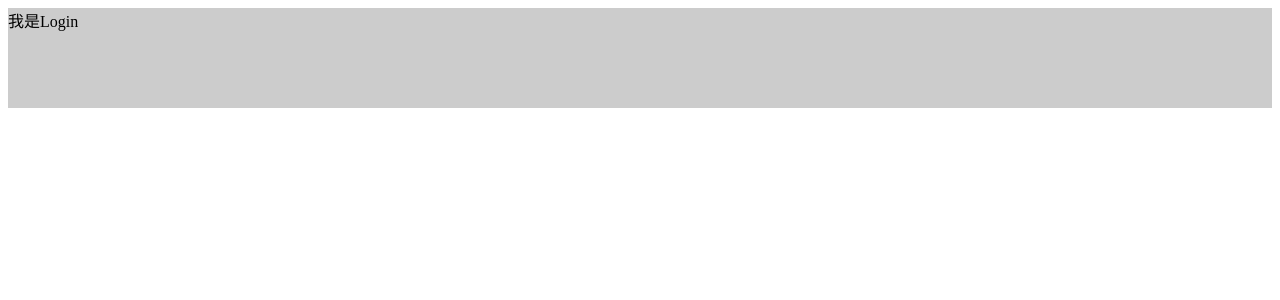
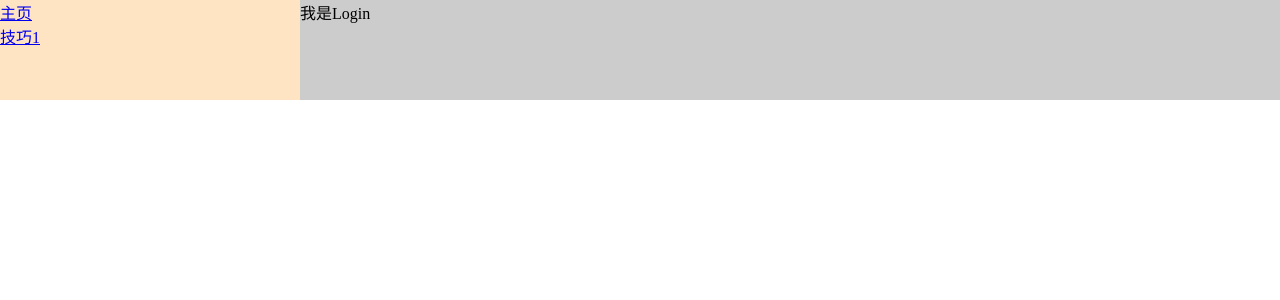
Before and after one commit to orangemiaos/reactCli, a React app: page / in a window 1280 px wide. Shown: the top 300 px of the page. Built offline with nearby package versions, Linux system fonts and the light colour scheme.

Commit message:
build navigation

```diff
--- a/src/App.js
+++ b/src/App.js
@@ -3,18 +3,28 @@
 import React, {Suspense} from 'react';
 import {Provider} from "react-redux";
 import store from "./store";
-import {BrowserRouter} from "react-router-dom";
+//将 BrowserRouter 替换为 Router
+import {BrowserRouter as Router} from "react-router-dom";
 import {Loader} from './components/src/index';
 import renderRoutes from './utils/renderRoutes';
+import renderNavigation from './utils/renderNavigation';
 import routes from './utils/routes';
+import './utils/index.less';
 
 const App = () => (
     <Provider store={store}>
-        <BrowserRouter>
+        <Router>
             <Suspense fallback={Loader}>
-                {renderRoutes(routes)}
+                <div className='box'>
+                    <div className="box-left">
+                        {renderNavigation(routes)}
+                    </div>
+                    <div className="box-right">
+                        {renderRoutes(routes)}
+                    </div>
+                </div>
             </Suspense>
-        </BrowserRouter>
+        </Router>
     </Provider>
 );
 export default App;
--- a/src/index.css
+++ /dev/null
@@ -1,13 +0,0 @@
-body {
-  margin: 0;
-  font-family: -apple-system, BlinkMacSystemFont, 'Segoe UI', 'Roboto', 'Oxygen',
-    'Ubuntu', 'Cantarell', 'Fira Sans', 'Droid Sans', 'Helvetica Neue',
-    sans-serif;
-  -webkit-font-smoothing: antialiased;
-  -moz-osx-font-smoothing: grayscale;
-}
-
-code {
-  font-family: source-code-pro, Menlo, Monaco, Consolas, 'Courier New',
-    monospace;
-}
--- /dev/null
+++ b/src/utils/index.less
@@ -0,0 +1,18 @@
+*{
+  padding: 0;
+  margin: 0;
+}
+ul{
+  list-style: none;
+}
+.box{
+  display: flex;
+  .box-left{
+    flex-basis: 300px;
+    background-color: bisque;
+  }
+  .box-right{
+    flex: 1;
+    background-color: greenyellow;
+  }
+}
--- /dev/null
+++ b/src/utils/renderNavigation.js
@@ -0,0 +1,16 @@
+import React from "react";
+import {Link} from "react-router-dom";
+
+const renderNavigation = (routes)=>{
+   return(
+           <ul>
+               {
+                   routes.map((item,index)=>(
+                       <li key={index}><Link to={item.path}>{item.name}</Link></li>
+                   ))
+               }
+           </ul>
+   )
+};
+
+export default renderNavigation;
--- a/src/utils/routes.js
+++ b/src/utils/routes.js
@@ -3,8 +3,8 @@ import {lazy} from "react";
 const Login = lazy(() => import('../components/src/login/Login'));
 const Test = lazy(() => import('../components/src/Test'));
 const routes = [
-    {path:'/Test',component:Test,exact:true},
-    {path:'/',component:Login,exact:true},
+    {path:'/',name:'主页',component:Login,exact:true},
+    {path:'/Test',name:'技巧1',component:Test,exact:true},
 ];
 
 export default routes;
```
